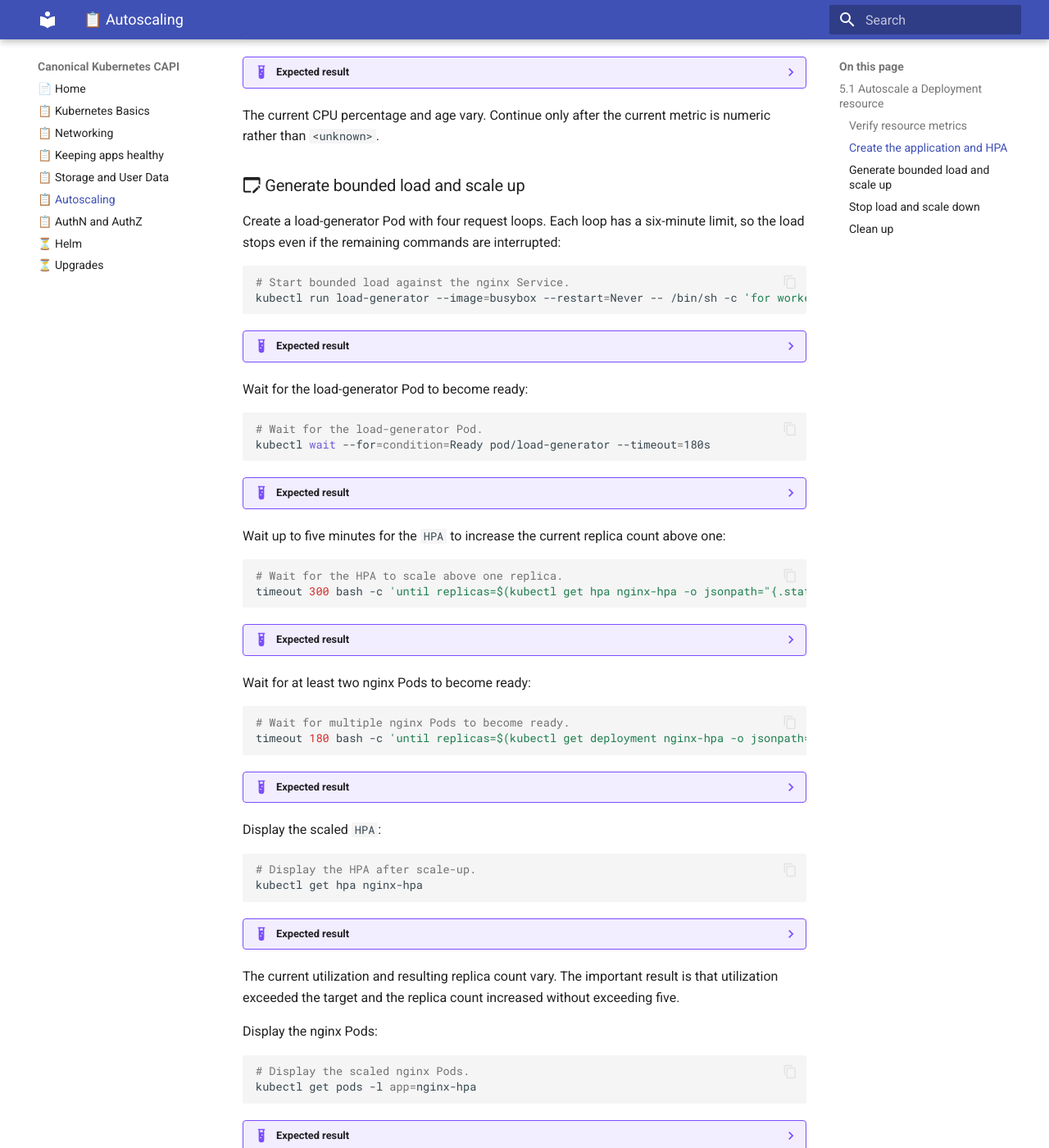
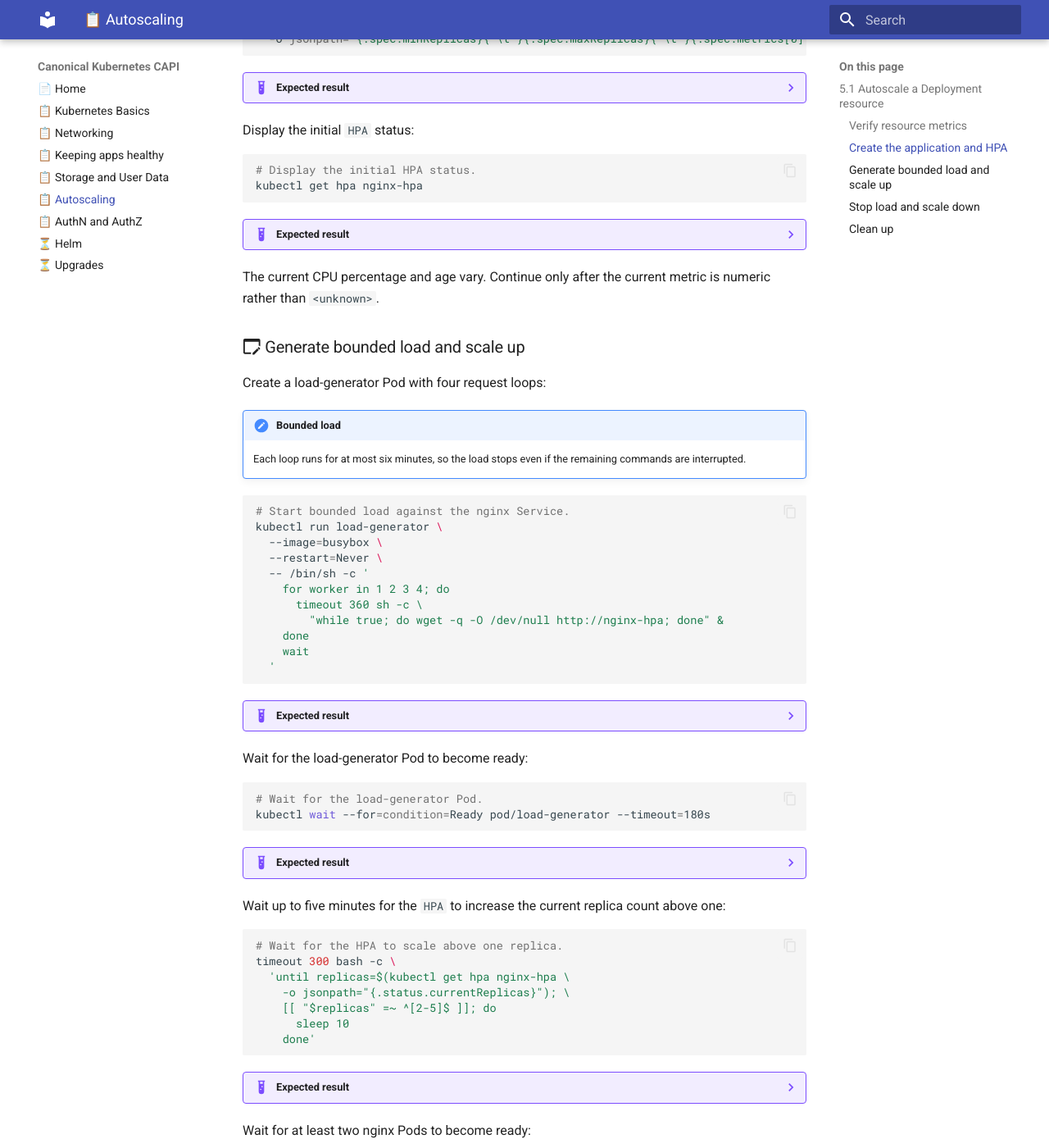
Before and after one commit to radumoisan/canonical-kubernetes-capi, an MkDocs documentation site: the page built from docs/5-autoscaling.md, in a window 1280 px wide and 1400 px high, scrolled down 4426 px. Shown: the whole window at 82% size. Built offline with MkDocs 1.6.1 and Material for MkDocs 9.7.7, drawn with Linux system fonts in a browser that asks for light colours; some of the changed text lies outside the part shown.

Commit message:
Improve Chapter 5 presentation

````diff
--- a/docs/5-autoscaling.md
+++ b/docs/5-autoscaling.md
@@ -30,8 +30,10 @@
 compares measured usage with the containers' CPU requests.
 
 The `HorizontalPodAutoscaler` (`HPA`) reads metrics, calculates the number of replicas required to meet its target, and updates a
-workload that supports the scale subresource. Resource metrics are exposed through the `metrics.k8s.io` API, which is commonly
-provided by Metrics Server.
+workload that supports the scale subresource.
+
+Resource metrics are exposed through the `metrics.k8s.io` API, which is commonly provided by Metrics Server. The following diagram
+shows how Metrics Server supplies those metrics to the `HPA` controller:
 
 ![Metrics Server and HPA data flow](assets/hpa1.png)
 
@@ -119,7 +123,11 @@
 
 ```bash
 # Wait for a ready nginx Service endpoint.
-kubectl wait --for=jsonpath='{.endpoints[0].conditions.ready}'=true endpointslice -l kubernetes.io/service-name=nginx-hpa --timeout=180s
+kubectl wait \
+  --for=jsonpath='{.endpoints[0].conditions.ready}'=true \
+  endpointslice \
+  -l kubernetes.io/service-name=nginx-hpa \
+  --timeout=180s
 ```
 ??? example "Expected result"
     ```text
@@ -158,7 +166,8 @@
 
 ```bash
 # Display the nginx container CPU request.
-kubectl get deployment nginx-hpa -o jsonpath='{.spec.template.spec.containers[0].resources.requests.cpu}{"\n"}'
+kubectl get deployment nginx-hpa \
+  -o jsonpath='{.spec.template.spec.containers[0].resources.requests.cpu}{"\n"}'
 ```
 ??? example "Expected result"
     ```text
@@ -191,7 +200,8 @@
 
 ```bash
 # Display the HPA replica bounds and CPU target.
-kubectl get hpa nginx-hpa -o jsonpath='{.spec.minReplicas}{"\t"}{.spec.maxReplicas}{"\t"}{.spec.metrics[0].resource.target.averageUtilization}{"%\n"}'
+kubectl get hpa nginx-hpa \
+  -o jsonpath='{.spec.minReplicas}{"\t"}{.spec.maxReplicas}{"\t"}{.spec.metrics[0].resource.target.averageUtilization}{"%\n"}'
 ```
 ??? example "Expected result"
     ```text
@@ -214,12 +224,23 @@
 
 ### :material-application-edit-outline: Generate bounded load and scale up
 
-Create a load-generator Pod with four request loops. Each loop has a six-minute limit, so the load stops even if the remaining
-commands are interrupted:
+Create a load-generator Pod with four request loops:
+
+!!! note "Bounded load"
+    Each loop runs for at most six minutes, so the load stops even if the remaining commands are interrupted.
 
 ```bash
 # Start bounded load against the nginx Service.
-kubectl run load-generator --image=busybox --restart=Never -- /bin/sh -c 'for worker in 1 2 3 4; do timeout 360 sh -c "while true; do wget -q -O /dev/null http://nginx-hpa; done" & done; wait'
+kubectl run load-generator \
+  --image=busybox \
+  --restart=Never \
+  -- /bin/sh -c '
+    for worker in 1 2 3 4; do
+      timeout 360 sh -c \
+        "while true; do wget -q -O /dev/null http://nginx-hpa; done" &
+    done
+    wait
+  '
 ```
 ??? example "Expected result"
     ```text
@@ -241,7 +262,12 @@
 
 ```bash
 # Wait for the HPA to scale above one replica.
-timeout 300 bash -c 'until replicas=$(kubectl get hpa nginx-hpa -o jsonpath="{.status.currentReplicas}"); [[ "$replicas" =~ ^[2-5]$ ]]; do sleep 10; done'
+timeout 300 bash -c \
+  'until replicas=$(kubectl get hpa nginx-hpa \
+    -o jsonpath="{.status.currentReplicas}"); \
+    [[ "$replicas" =~ ^[2-5]$ ]]; do
+      sleep 10
+    done'
 ```
 ??? example "Expected result"
     ```text
@@ -252,7 +278,12 @@
 
 ```bash
 # Wait for multiple nginx Pods to become ready.
-timeout 180 bash -c 'until replicas=$(kubectl get deployment nginx-hpa -o jsonpath="{.status.readyReplicas}"); [[ "$replicas" =~ ^[2-5]$ ]]; do sleep 5; done'
+timeout 180 bash -c \
+  'until replicas=$(kubectl get deployment nginx-hpa \
+    -o jsonpath="{.status.readyReplicas}"); \
+    [[ "$replicas" =~ ^[2-5]$ ]]; do
+      sleep 5
+    done'
 ```
 ??? example "Expected result"
     ```text
@@ -317,12 +348,21 @@
     pod "load-generator" deleted from default namespace
     ```
 
-The default scale-down stabilization window is 300 seconds. Wait up to ten minutes for both the `HPA` and the Deployment to return
-to one replica:
+!!! note "Scale-down timing"
+    The default scale-down stabilization window is five minutes. The ten-minute timeout below also allows for metric collection and
+    reconciliation delays.
+
+Wait for both the `HPA` and the Deployment to return to one replica:
 
 ```bash
 # Wait for the HPA and Deployment to scale down to one replica.
-timeout 600 bash -c 'until [[ "$(kubectl get hpa nginx-hpa -o jsonpath="{.status.currentReplicas}")" == "1" && "$(kubectl get deployment nginx-hpa -o jsonpath="{.status.readyReplicas}")" == "1" ]]; do sleep 15; done'
+timeout 600 bash -c \
+  'until [[ "$(kubectl get hpa nginx-hpa \
+    -o jsonpath="{.status.currentReplicas}")" == "1" && \
+    "$(kubectl get deployment nginx-hpa \
+    -o jsonpath="{.status.readyReplicas}")" == "1" ]]; do
+      sleep 15
+    done'
 ```
 ??? example "Expected result"
     ```text
@@ -428,6 +468,9 @@
     selectPolicy: Max
 ```
 
+The `300`-second scale-down stabilization window explains why replicas remain above one after the load stops. Scale-up has no
+stabilization delay, allowing the `HPA` to respond quickly when CPU utilization rises.
+
 ### :material-application-edit-outline: Clean up
 
 Delete the `HPA` before deleting its target:
@@ -467,7 +510,13 @@
 
 ```bash
 # Check for remaining Chapter 5 resources.
-kubectl get deployment/nginx-hpa service/nginx-hpa horizontalpodautoscaler/nginx-hpa pod/load-generator -o name --ignore-not-found
+kubectl get \
+  deployment/nginx-hpa \
+  service/nginx-hpa \
+  horizontalpodautoscaler/nginx-hpa \
+  pod/load-generator \
+  -o name \
+  --ignore-not-found
 ```
 ??? example "Expected result"
     ```text
````
Also changed, not shown: other parts of docs/5-autoscaling.md (+2 -0 lines).
